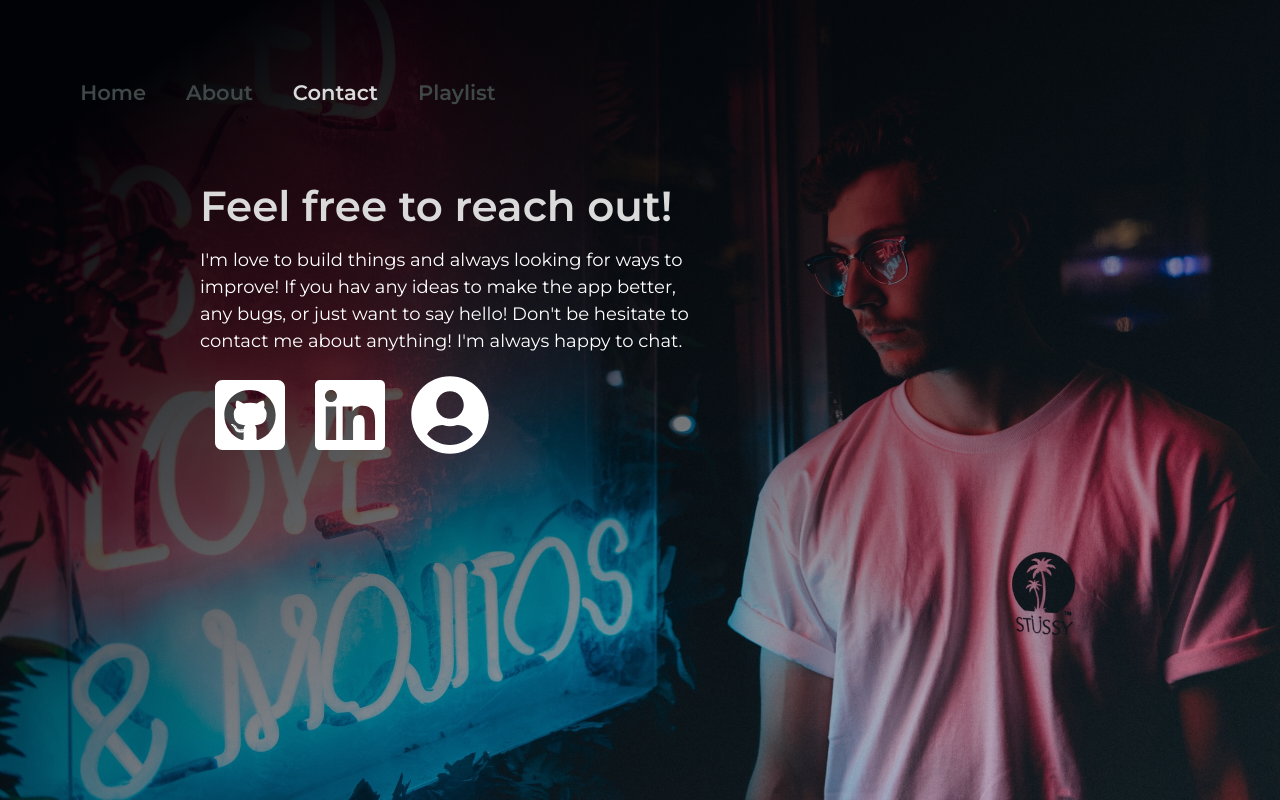
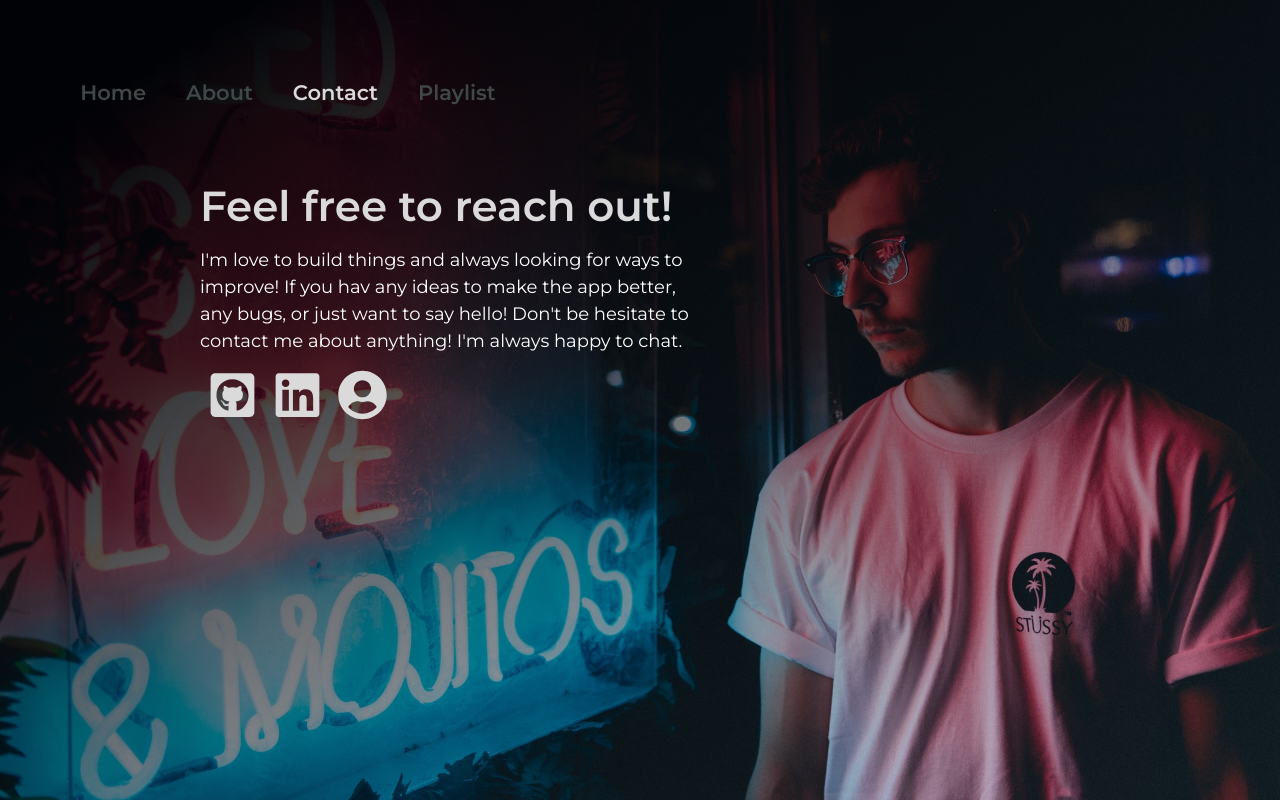
Before and after one commit to chris510/Make-A-Playlist, a React (Create React App) app in the folder frontend/: page /contact in a window 1280 px wide. Built offline with nearby package versions, Linux system fonts and the light colour scheme.

Commit message:
Add contact icon links

```diff
--- a/frontend/src/pages/contact/contact.component.jsx
+++ b/frontend/src/pages/contact/contact.component.jsx
@@ -10,10 +10,15 @@ const Contact = () => {
       <h1>Feel free to reach out!</h1>
         <div className="content-inner">
           <p>I'm love to build things and always looking for ways to improve! If you hav any ideas to make the app better, any bugs, or just want to say hello! Don't be hesitate to contact me about anything! I'm always happy to chat.</p>
-
-          <FaGithubSquare className="icon"/>
-          <FaLinkedin className="icon"/>
-          <FaUserCircle className="icon"/>
+          <a href="https://github.com/chris510" target="_blank">
+            <FaGithubSquare className="icon"/>
+          </a>
+          <a href="https://www.linkedin.com/in/trinh-christopher/" target="_blank">
+            <FaLinkedin className="icon"/>
+          </a>
+          <a href="https://www.chris-trinh.com/" target="_blank">
+            <FaUserCircle className="icon"/>
+          </a>
         </div>
       </div>
     </div>
--- a/frontend/src/pages/contact/contact.styles.scss
+++ b/frontend/src/pages/contact/contact.styles.scss
@@ -25,11 +25,27 @@
         font-size: 18px;
         // font-weight: 500;
       }
+
+      .icon {
+        width: 65px;
+        height: 65px;
+        padding: 5px;
+        padding-top: 10px;
+
+        &:hover {
+          cursor: pointer;
+          color: $primary-color;
+          // outline: none;
+          transform: translateY(-0.3rem);
+          // box-shadow: 0 0.5rem 1rem rgba(0, 0, 0, 0.4);
+        }
+
+        &:active, &:focus {
+          // outline: none;
+          transform: translateY(-0.1rem);
+        }
+      }
+
     }
   }
 }
-
-.icon {
-  width: 100px;
-  height: 100px;
-}
--- a/frontend/src/stylesheets/variables.scss
+++ b/frontend/src/stylesheets/variables.scss
@@ -1,5 +1,8 @@
 $white-primary-1: #D9DAD9;
 $gray-primary-1: #3F4847;
+
+$primary-color: rgba(187, 41, 78, 1);
+$secondary-color: rgba(133, 33, 81, 1);
 
 $font-size-primary: 21px;
 $font-size-secondary: 32px;
```
Also changed, not shown: 1 other file (tests, documents, lock files or other folders).
